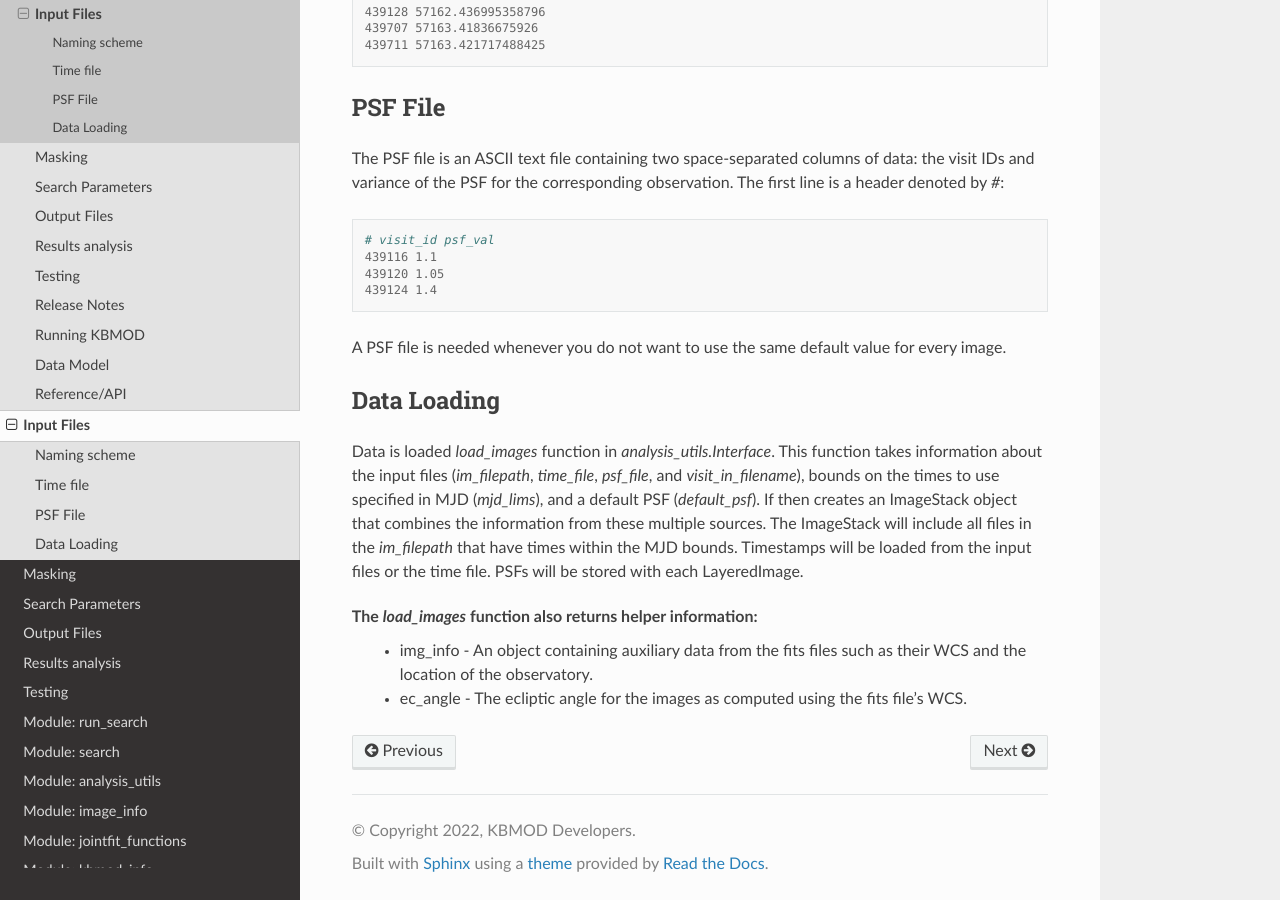
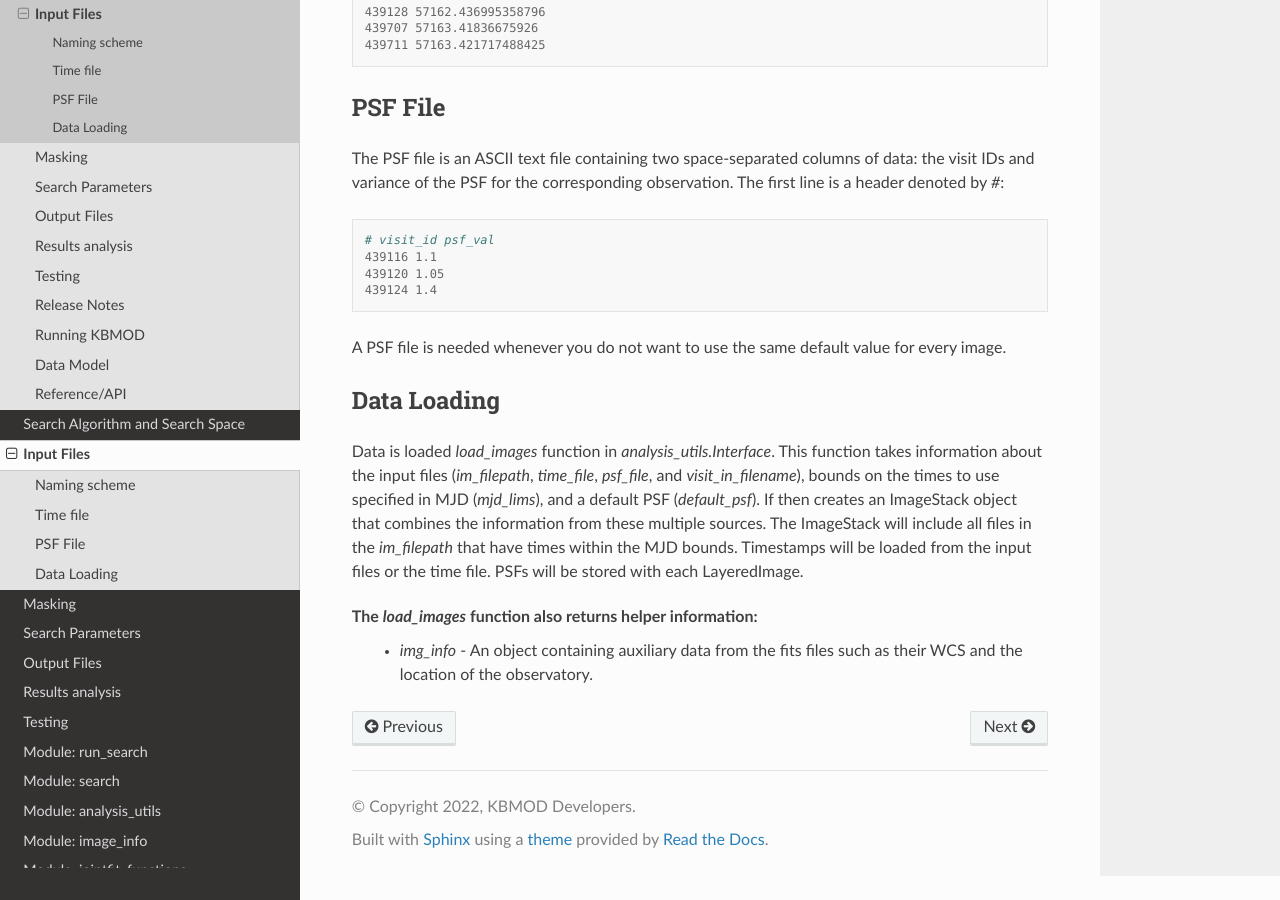
Before and after one commit to dirac-institute/kbmod, a Sphinx documentation site: the page built from docs/source/overview/input_files.rst, in a window 1280 px wide and 900 px high, scrolled down 1308 px. Built offline with Sphinx 7.4.7 and the Read the Docs theme 2.0.0, drawn with Linux system fonts in a browser that asks for light colours.

Commit message:
Add more documentation on the search

```diff
--- a/docs/source/index.rst
+++ b/docs/source/index.rst
@@ -19,6 +19,7 @@
    :maxdepth: 1
 
    overview/overview
+   overview/search_space
    overview/input_files
    overview/masking
    overview/search_params
--- a/docs/source/overview/input_files.rst
+++ b/docs/source/overview/input_files.rst
@@ -60,5 +60,4 @@
 Data is loaded `load_images` function in `analysis_utils.Interface`. This function takes information about the input files (`im_filepath`, `time_file`, `psf_file`, and `visit_in_filename`), bounds on the times to use specified in MJD (`mjd_lims`), and a default PSF (`default_psf`). If then creates an ImageStack object that combines the information from these multiple sources. The ImageStack will include all files in the `im_filepath` that have times within the MJD bounds. Timestamps will be loaded from the input files or the time file. PSFs will be stored with each LayeredImage.
 
 The `load_images` function also returns helper information:
- * img_info - An object containing auxiliary data from the fits files such as their WCS and the location of the observatory.
- * ec_angle - The ecliptic angle for the images as computed using the fits file’s WCS.
+ * `img_info` - An object containing auxiliary data from the fits files such as their WCS and the location of the observatory.
--- a/docs/source/overview/overview.rst
+++ b/docs/source/overview/overview.rst
@@ -26,12 +26,11 @@
 
 * Data is loaded from the input files as specified above (see :ref:`Input Files` for more details).
 * Masks are applied to the images to remove invalid pixels (see :ref:`Masking` for more details).
-* The shift and stack approach is used to search for potential trajectories originating from each pixel in the first image.
+* The shift and stack approach is used to search for potential trajectories originating from each starting pixel in the first image (see :ref:`Search Algorithm and Search Space` for more details).
 * The list of potential trajectories is filtered using various metrics.
 * Remaining trajectories are clustered to remove duplicates. Only one trajectory per cluster is kept.
 * The found trajectories are compared against known objects and matches are indicated.
 * The found trajectories are output to result files for later analysis.
-
 
 Data Model
 ----------
```
Also changed, not shown: docs/source/overview/search_space.rst (added, +55 -0 lines).
